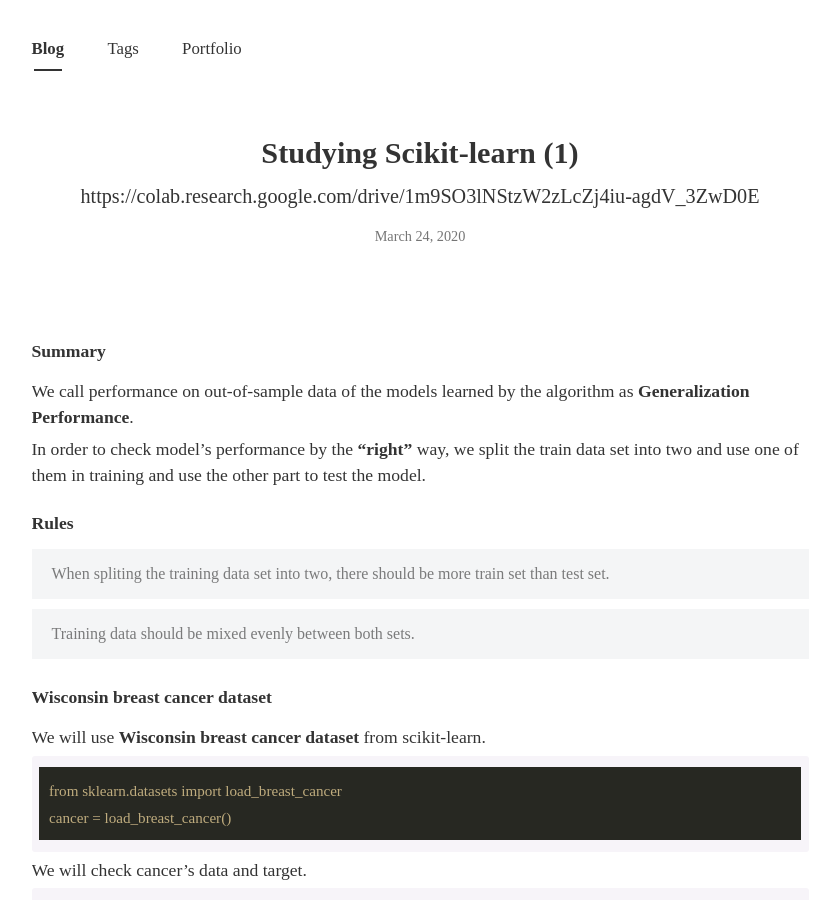
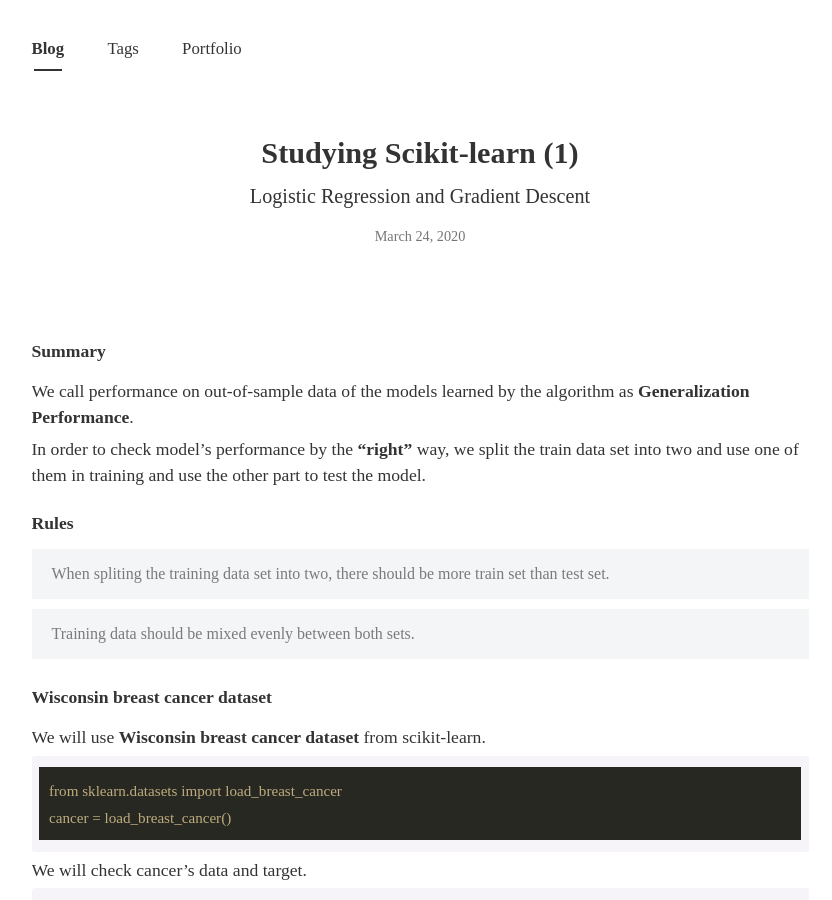
Before and after one commit to hwuiwon/hwuiwon.github.io, a Jekyll site: the page built from _posts/2020-03-24-studying-scikit-learn-1.md, in a window 1280 px wide and 900 px high. Shown: the whole window, without its empty margins (220-1052 px from the left). Built offline with Jekyll 4.4.1, drawn with Linux system fonts in a browser that asks for light colours; nearby versions of some CDN libraries; some web fonts are replaced.

Commit message:
Update 2020-03-24-studying-scikit-learn-1.md

```diff
--- a/_posts/2020-03-24-studying-scikit-learn-1.md
+++ b/_posts/2020-03-24-studying-scikit-learn-1.md
@@ -1,7 +1,7 @@
 ---
 layout: post
 title: Studying Scikit-learn (1)
-subtitle : https://colab.research.google.com/drive/1m9SO3lNStzW2zLcZj4iu-agdV_3ZwD0E
+subtitle : Logistic Regression and Gradient Descent
 tags: [Machine_Learning, Google_colab, tensorflow, python]
 author: Huey Kim
 comments : False
```
